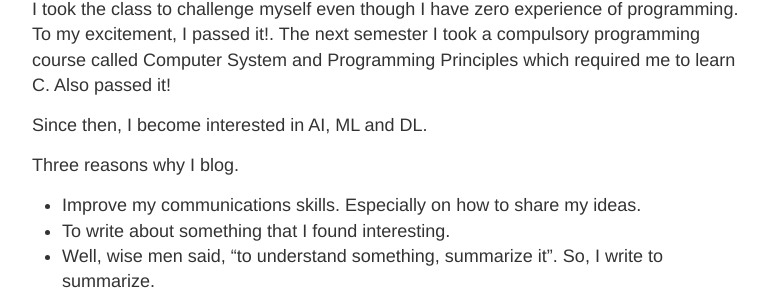
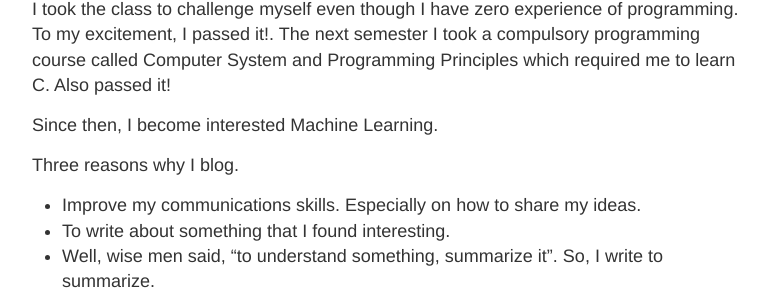
Before and after one commit to devennn/devennn.github.io, a Jekyll site: the page built from about.md, in a window 1280 px wide and 1400 px high. Shown: the part 255-563 px from the top of the window, without its empty margins (248-1030 px from the left). Built offline with Jekyll 4.4.1, drawn with Linux system fonts in a browser that asks for light colours; some of the changed text lies outside the part shown.

Commit message:
Update about.md

```diff
--- a/about.md
+++ b/about.md
@@ -6,7 +6,7 @@ permalink: /about/
 
 My first encounter of AI programming was through Computer Vision class(elective course). I took the class to challenge myself even though I have zero experience of programming. To my excitement, I passed it!. The next semester I took a compulsory programming course called Computer System and Programming Principles which required me to learn C. Also passed it!
 
-Since then, I become interested in AI, ML and DL.
+Since then, I become interested Machine Learning.
 
 Three reasons why I blog.
 - Improve my communications skills. Especially on how to share my ideas.
```
Also changed, not shown: other parts of about.md (+1 -1 lines).
